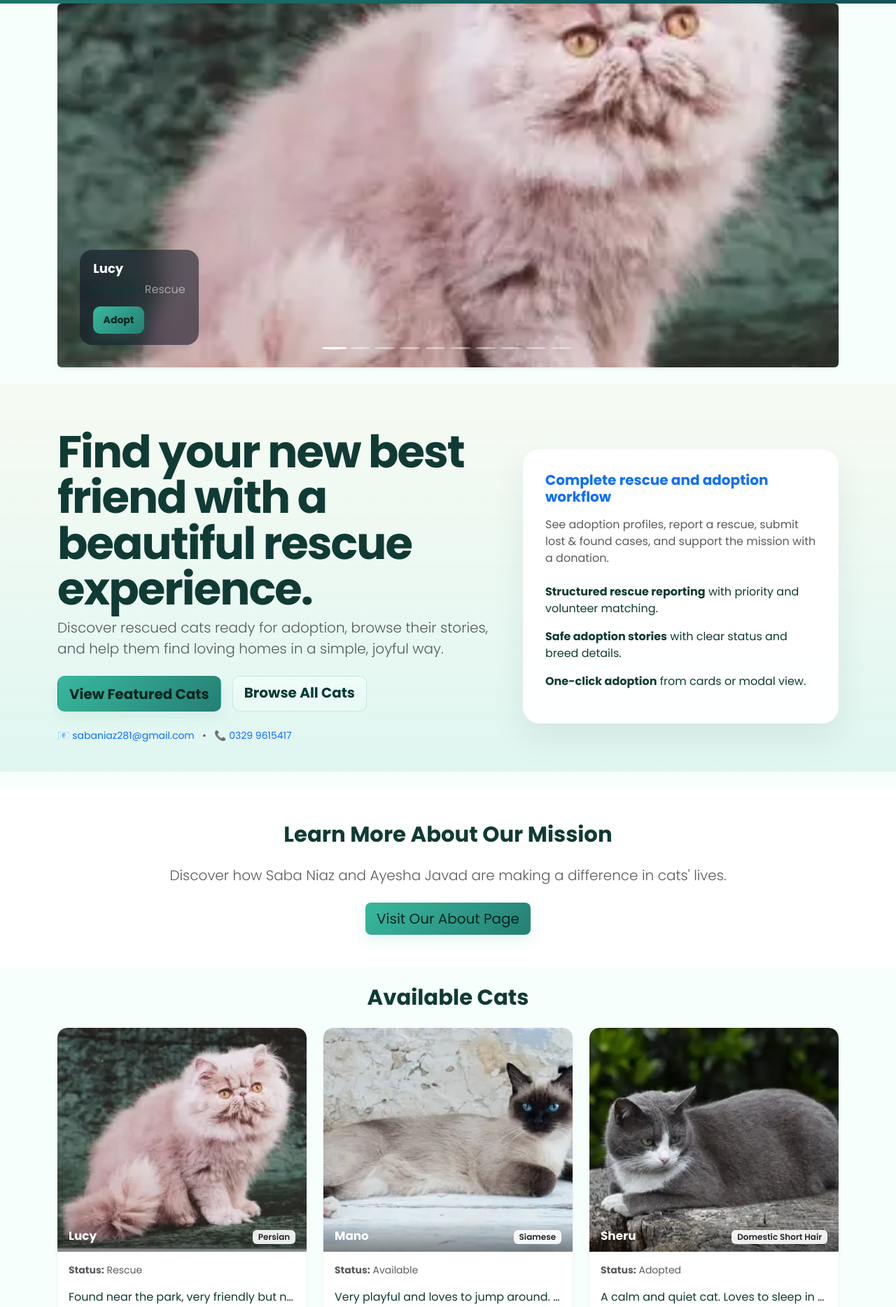
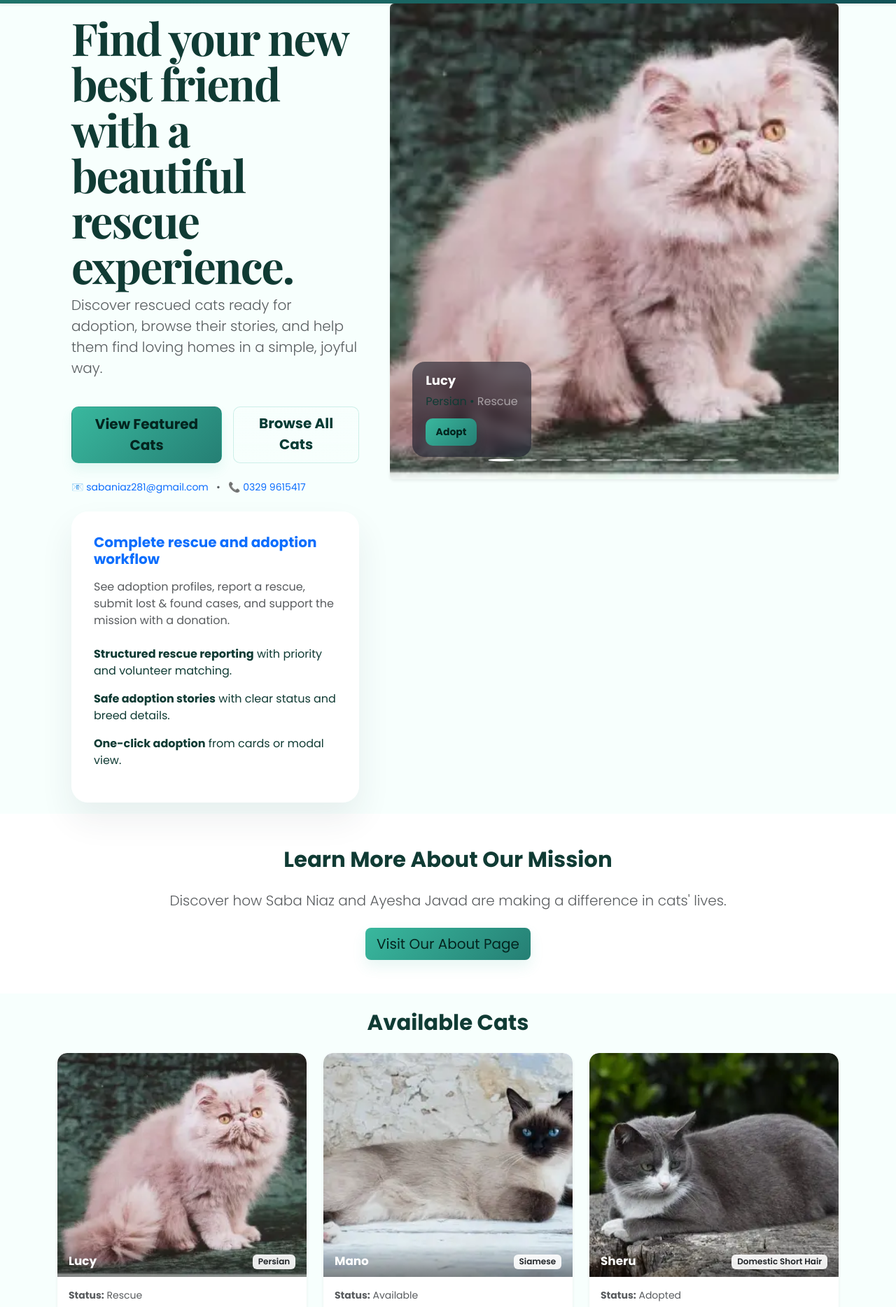
Before and after one commit to SABANIAZ/cat-rescue-system, a Django app: page / in a window 1280 px wide. Shown: the part 54-1922 px from the top of the page at 70% size. Run offline with Django 5.2, Linux system fonts and the light colour scheme; data comes from the database, SQL or seed files in the repository.

Commit message:
hero design changed

```diff
--- a/animal_rescue/templates/home.html
+++ b/animal_rescue/templates/home.html
@@ -2,9 +2,10 @@
 {% block title %}Cat Rescue System | Home{% endblock %}
 {% block extra_css %}
 <style>
+    @import url('https://fonts.googleapis.com/css2?family=Playfair+Display:wght@400;700&display=swap');
     :root{ --card-radius:14px; }
-    .hero { background: linear-gradient(180deg, rgba(230,184,77,0.06), var(--brand-soft)); padding: 4rem 0 2.5rem; border-bottom: 1px solid rgba(59,47,0,0.04); }
-    .hero-title { font-size: clamp(2.6rem, 5vw, 4.2rem); line-height: 1.02; letter-spacing: -0.03em; }
+    .hero { background: linear-gradient(180deg, rgba(230,184,77,0.06), var(--brand-soft)); padding: 4rem 0 2.5rem; margin-top: 2rem; border-bottom: 1px solid rgba(59,47,0,0.04); }
+    .hero-title { font-size: clamp(2.6rem, 5vw, 4.2rem); line-height: 1.02; letter-spacing: -0.03em; font-family: 'Playfair Display', serif; }
     .hero-subtitle { max-width: 680px; }
     .hero-buttons .btn { min-width: 180px; }
     .hero-card { background: rgba(255,255,255,0.98); border-radius: 24px; padding: 2rem; box-shadow: 0 1.5rem 3rem rgba(43,47,58,0.08); }
@@ -13,8 +14,28 @@
     .card:hover { transform: translateY(-10px) scale(1.01); box-shadow: 0 1.6rem 3rem rgba(16,24,40,0.14); }
     .card .card-img-top { transition: transform .35s ease, filter .35s ease; }
     .card:hover .card-img-top { transform: scale(1.04); filter: saturate(1.08) brightness(1.05); }
-    .carousel-item { overflow: hidden; }
-    .carousel-img { height: 520px; object-fit: cover; object-position: center; animation: kenburns 20s ease-in-out infinite alternate; transition: filter .35s ease; }
+    .carousel-item,
+    .carousel-inner {
+        height: 680px; /* taller frame so full image is visible */
+        overflow: hidden;
+        width: 100%;
+    }
+    .carousel-inner { width: 100% !important; }
+    .carousel-container { margin: 0 auto 0; }
+    .carousel-split { height: 680px; }
+    .carousel-split .carousel-inner, .carousel-split .carousel-item { height: 100%; }
+    .carousel-item > a {
+        display: block;
+        height: 100%;
+    }
+    .carousel-img {
+        display: block;
+        width: 100%;
+        height: 100%;
+        object-fit: cover;
+        object-position: center top; /* favor top-centered crops so faces show */
+        transition: filter .35s ease;
+    }
     .carousel-item:hover .carousel-img { filter: saturate(1.08) brightness(1.04); }
     .carousel-caption { transition: transform .5s ease, opacity .5s ease; transform: translateY(10px); opacity: 0.9; backdrop-filter: blur(10px); background: rgba(12, 17, 33, 0.55); border-radius: 18px; padding: 1rem 1.2rem; }
     .carousel-item.active .carousel-caption { transform: translateY(0); opacity: 1; }
@@ -31,73 +52,47 @@
     .card.animate { animation: slideUp .52s cubic-bezier(.2,.9,.3,1) both; }
     @keyframes slideUp { from { opacity: 0; transform: translateY(14px); } to { opacity: 1; transform: translateY(0); } }
     .badge-soft { background: rgba(255,255,255,0.9); color: #212529; font-weight:600; }
-    .modal-img { width:100%; height:520px; object-fit:cover; object-position:center; border-radius:8px; }
+    .modal-img { width:100%; height:680px; object-fit:cover; object-position:center; border-radius:8px; }
+    @media (max-width: 1199px) {
+        .carousel-split { height: 560px; }
+        .modal-img { height: 560px; }
+    }
     @media (max-width: 991px) {
-        .carousel-img { height: 420px; }
+        /* collapse to stacked layout on smaller screens */
+        .carousel-split { height: 420px; }
+        .carousel-item, .carousel-inner { height: 100%; }
         .hero { padding: 3rem 0 2rem; }
+        .modal-img { height: 420px; }
     }
     @media (max-width: 575px) {
-        .hero-title { font-size: 2.6rem; }
-        .carousel-img { height: 320px; }
+        .hero-title { font-size: 2.2rem; }
+        .carousel-split { height: 280px; }
+        .modal-img { height: 240px; }
+    }
+    /* Right-column hero alignment */
+    .hero-right { display:flex; flex-direction:column; justify-content:center; align-items:flex-start; height:100%; padding:1rem 1.25rem; }
+    .hero-right .hero-subtitle { max-width: 100%; }
+    @media (max-width: 991px) {
+        .hero-right { align-items:center; text-align:center; }
     }
 </style>
 {% endblock %}
 
 {% block content %}
 <div class="container">
-    {% if cats %}
-    <div id="catsCarousel" class="carousel carousel-fade slide mb-4 position-relative" data-bs-ride="carousel" data-bs-interval="2000" data-bs-pause="false">
-        <div class="carousel-stars">
-            <span class="star" style="--size:1.2; top:12%; left:18%;"></span>
-            <span class="star" style="--size:0.9; top:28%; left:76%;"></span>
-            <span class="star" style="--size:1.6; top:62%; left:30%;"></span>
-            <span class="star" style="--size:0.7; top:76%; left:84%;"></span>
-            <span class="star" style="--size:1.0; top:45%; left:52%;"></span>
-        </div>
-        <div class="carousel-indicators">
-            {% for cat in cats %}
-            <button type="button" data-bs-target="#catsCarousel" data-bs-slide-to="{{ forloop.counter0 }}" class="{% if forloop.first %}active{% endif %}" aria-label="Slide {{ forloop.counter }}"></button>
-            {% endfor %}
-        </div>
-        <div class="carousel-inner rounded overflow-hidden shadow-sm">
-            {% for cat in cats %}
-            <div class="carousel-item {% if forloop.first %}active{% endif %}">
-                {% if cat.image %}
-                <a href="{% url 'cat_detail' cat.id %}">
-                    <img src="{{ cat.image.url }}" class="d-block w-100 carousel-img" alt="{{ cat.name }}">
-                </a>
-                {% else %}
-                <a href="{% url 'cat_detail' cat.id %}">
-                    <img src="https://placekitten.com/1400/800" class="d-block w-100 carousel-img" alt="{{ cat.name }}">
-                </a>
-                {% endif %}
-                <div class="carousel-caption d-none d-md-block text-start" style="left:2rem; right:auto; bottom:2rem;">
-                    <h3 class="fw-bold">{{ cat.name }}</h3>
-                    <p class="mb-1">{{ cat.breed }} • <span class="text-white-50">{{ cat.status }}</span></p>
-                    <a href="{% url 'adopt_cat' cat.id %}" class="btn btn-adopt btn-sm mt-2">Adopt</a>
-                </div>
-            </div>
-            {% endfor %}
-        </div>
-    </div>
-    {% endif %}
-</div>
-
-<header class="hero mb-4">
-    <div class="container">
-        <div class="row align-items-center">
-            <div class="col-lg-7 text-center text-lg-start">
+    <div class="row align-items-stretch g-4">
+        <div class="col-lg-5">
+            <div class="hero-right text-lg-start text-center">
                 <h1 class="hero-title fw-bold">Find your new best friend with a beautiful rescue experience.</h1>
                 <p class="lead text-muted hero-subtitle">Discover rescued cats ready for adoption, browse their stories, and help them find loving homes in a simple, joyful way.</p>
                 <div class="hero-buttons d-flex flex-column flex-sm-row gap-3 justify-content-center justify-content-lg-start mt-4">
                     <a href="#catsCarousel" class="btn btn-cta btn-lg">View Featured Cats</a>
                     <a href="#availableCats" class="btn btn-outline-primary btn-lg">Browse All Cats</a>
                 </div>
-                <div class="mt-4 text-center text-lg-start text-muted small">
+                <div class="mt-4 text-muted small">
                     📧 <a href="mailto:sabaniaz281@gmail.com" class="text-decoration-none">sabaniaz281@gmail.com</a> &nbsp; • &nbsp; 📞 <a href="tel:03299615417" class="text-decoration-none">0329 9615417</a>
                 </div>
-            </div>
-            <div class="col-lg-5 d-none d-lg-block">
+                <div class="d-none d-lg-block mt-4">
                     <div class="hero-card">
                         <h5 class="text-primary fw-bold mb-3">Complete rescue and adoption workflow</h5>
                         <p class="text-muted">See adoption profiles, report a rescue, submit lost &amp; found cases, and support the mission with a donation.</p>
@@ -110,7 +105,39 @@
                 </div>
             </div>
         </div>
-</header>
+        <div class="col-lg-7">
+            <div class="carousel-split rounded overflow-hidden shadow-sm">
+                {% if cats %}
+                <div id="catsCarousel" class="carousel carousel-fade slide h-100" data-bs-ride="carousel" data-bs-interval="2000" data-bs-pause="false">
+                    <div class="carousel-indicators">
+                        {% for cat in cats %}
+                        <button type="button" data-bs-target="#catsCarousel" data-bs-slide-to="{{ forloop.counter0 }}" class="{% if forloop.first %}active{% endif %}" aria-label="Slide {{ forloop.counter }}"></button>
+                        {% endfor %}
+                    </div>
+                    <div class="carousel-inner h-100">
+                        {% for cat in cats %}
+                        <div class="carousel-item {% if forloop.first %}active{% endif %} h-100">
+                            <a href="{% url 'cat_detail' cat.id %}" class="d-block h-100">
+                                {% if cat.image %}
+                                <img src="{{ cat.image.url }}" class="d-block w-100 carousel-img" alt="{{ cat.name }}">
+                                {% else %}
+                                <img src="https://placekitten.com/1400/800" class="d-block w-100 carousel-img" alt="{{ cat.name }}">
+                                {% endif %}
+                            </a>
+                            <div class="carousel-caption d-none d-md-block text-start" style="left:2rem; right:auto; bottom:2rem;">
+                                <h3 class="fw-bold">{{ cat.name }}</h3>
+                                <p class="mb-1">{{ cat.breed }} • <span class="text-white-50">{{ cat.status }}</span></p>
+                                <a href="{% url 'adopt_cat' cat.id %}" class="btn btn-adopt btn-sm mt-2">Adopt</a>
+                            </div>
+                        </div>
+                        {% endfor %}
+                    </div>
+                </div>
+                {% endif %}
+            </div>
+        </div>
+    </div>
+</div>
 
 <section class="py-5 bg-white mb-4">
     <div class="container text-center">
```
Lines whose indentation alone changed are shown as unchanged.
